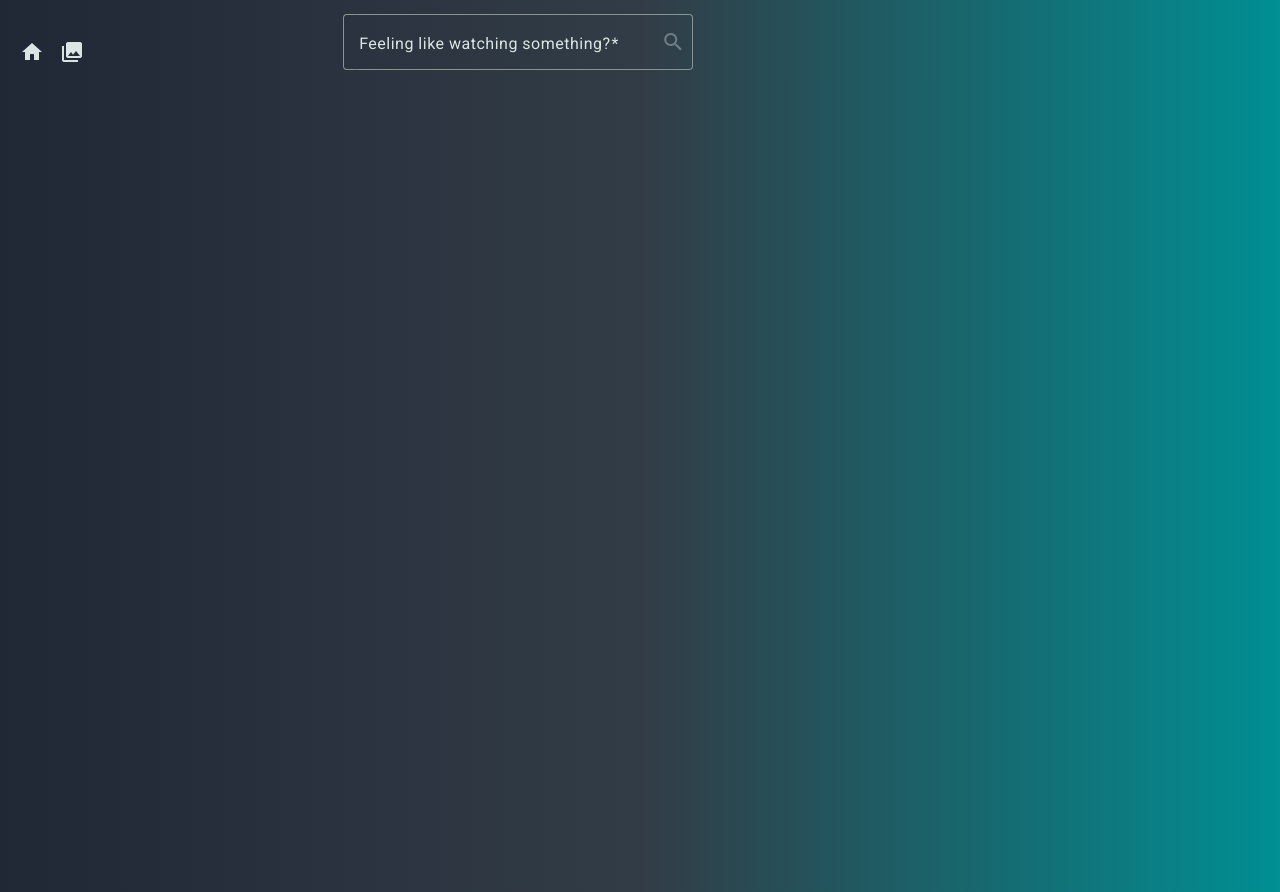
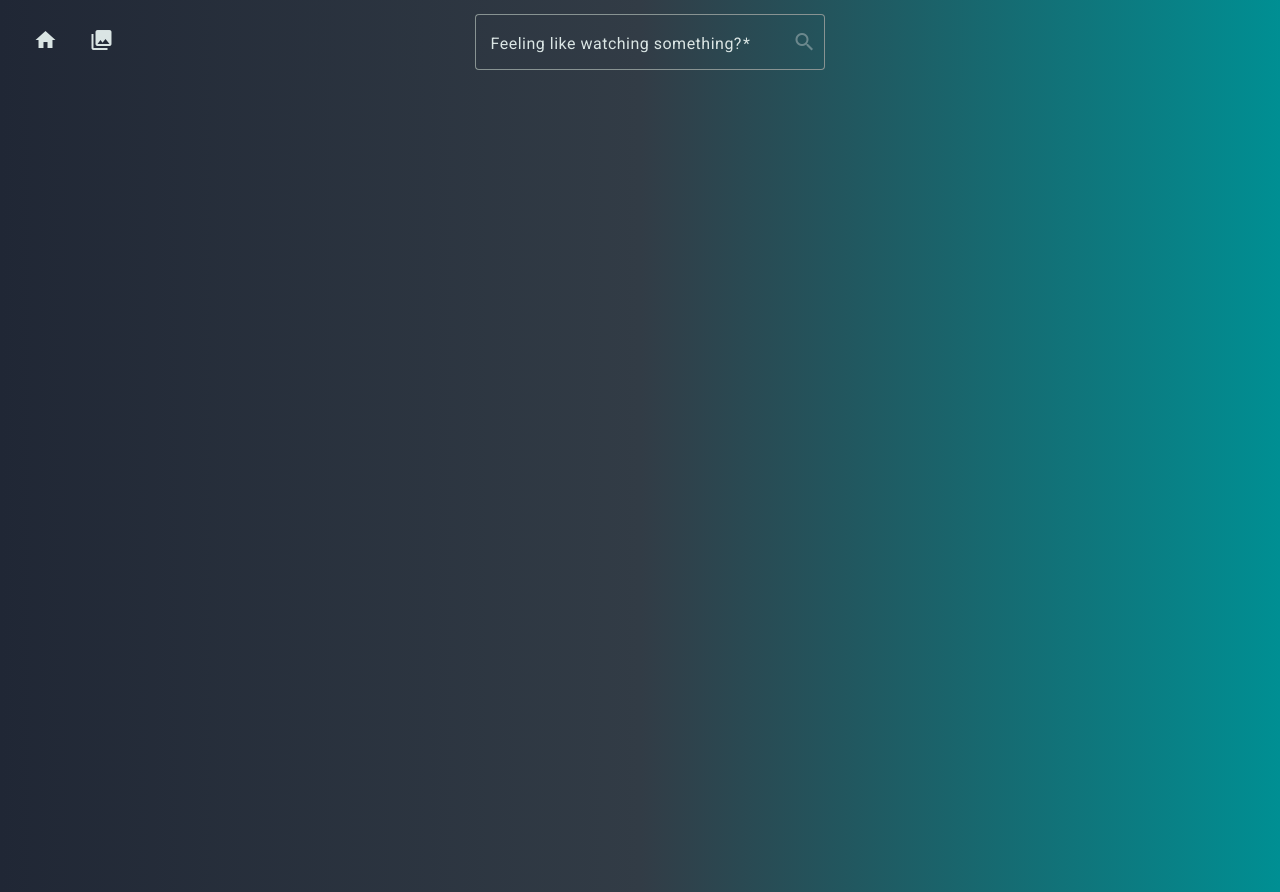
Before and after one commit to SamarasTh/MovibetApp, an Angular app: page /search in a window 1280 px wide. Built offline with nearby package versions, Linux system fonts and the light colour scheme.

Commit message:
Header Alignment

```diff
--- a/src/app/components/search/search.component.html
+++ b/src/app/components/search/search.component.html
@@ -1,5 +1,4 @@
 <header>
-  <div class="search-container">
   <div class="header-btns">
     <button matIconPrefix mat-icon-button aria-label="Clear" (click)="resetSearch()">
       <mat-icon>home</mat-icon>
@@ -9,6 +8,8 @@
       <mat-icon>collections</mat-icon>
     </button>
   </div>
+  <div class="search-container">
+
     <mat-form-field appearance="outline">
       <mat-label>Feeling like watching something?</mat-label>
       <input
--- a/src/app/components/search/search.component.scss
+++ b/src/app/components/search/search.component.scss
@@ -3,18 +3,28 @@ header {
     height: 80px;
     background: linear-gradient(to right, rgb(32, 39, 53), rgb(50, 60, 70), rgb(0, 143, 147));
     display: flex;
+    align-items: center;
+
+    .header-btns {
+        display: flex;
+        margin-right: -8%;
+        margin-left: 2%;
+        gap: 16px;
+
+        @media only screen and (max-width: 820px) {
+            margin-right: 0;
+            margin-left: 0;
+        }
+    }
 
     .search-container {
         display: flex;
-        justify-content: start;
+        justify-content: center;
         padding: 24px 12px 0 12px;
         width: 100%;
         align-items: center;
 
-        .header-btns {
-            display: flex;
-            justify-content: space-evenly;
-        }
+
     }
 }
 
@@ -63,7 +73,6 @@ main {
 
 ::ng-deep mat-form-field {
     width: 350px;
-    margin-left: 20%;
 
     @media only screen and (max-width: 820px) {
         width: 100%;
```
Lines whose indentation alone changed are shown as unchanged.
